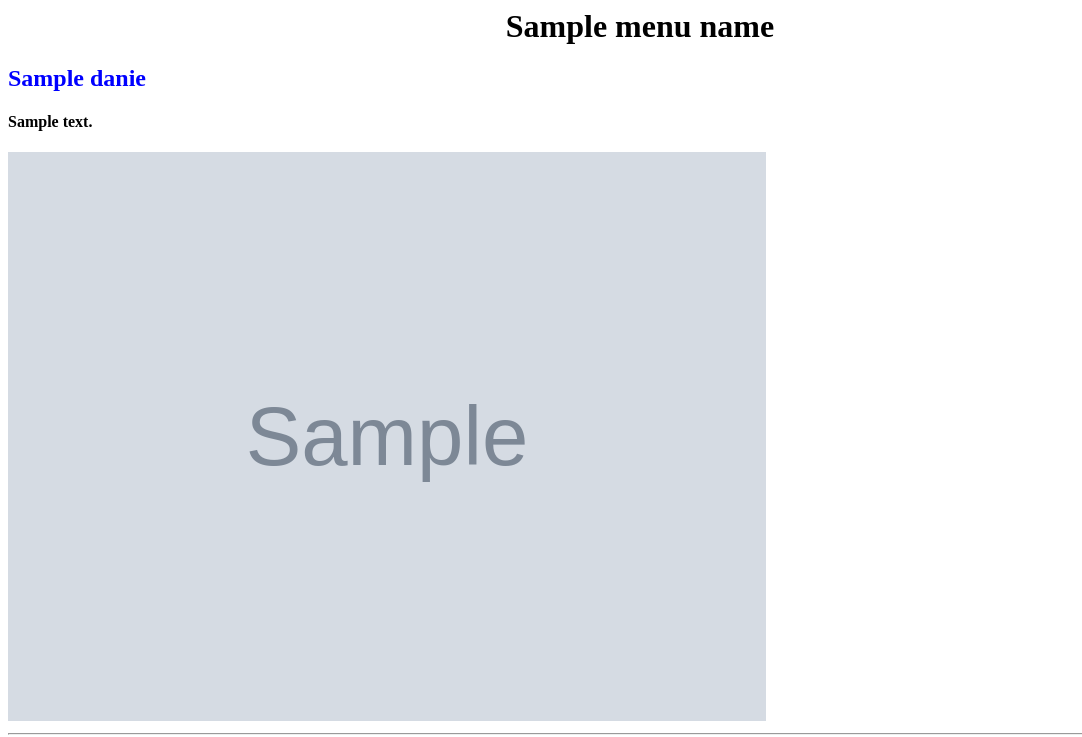
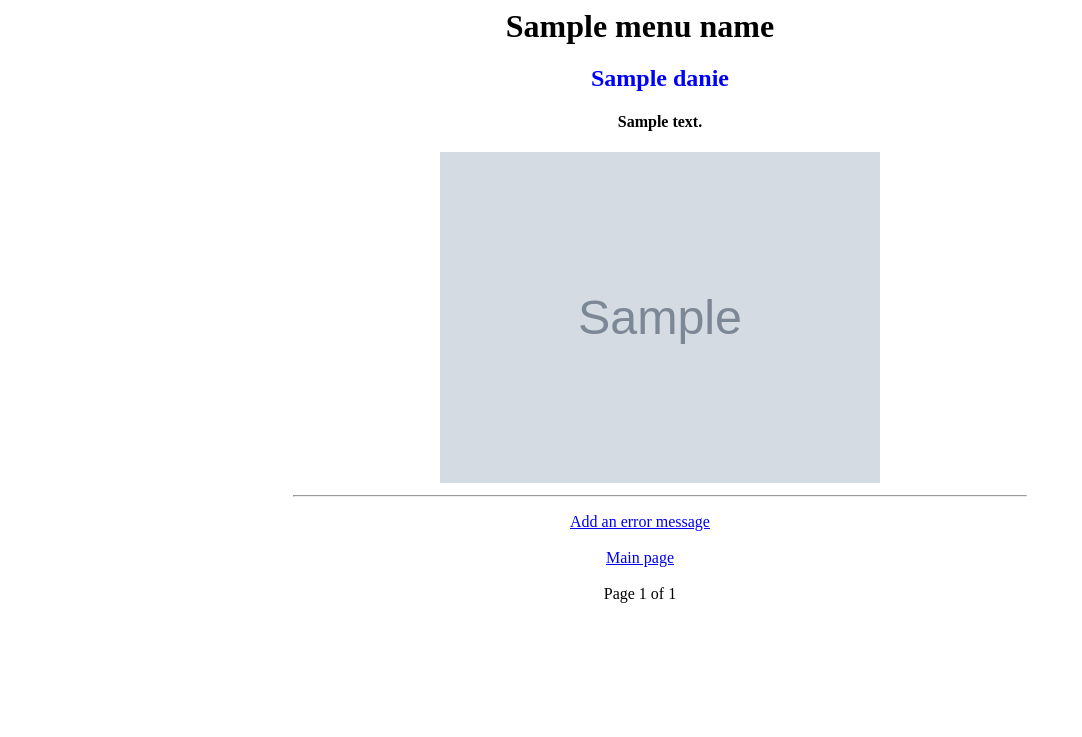
Before and after one commit to ScienceAndIT/e-menu, a Django app: template templates/emenu_app/menu.html in a window 1280 px wide. Shown: the top 737 px of the page, without its empty margins (0-1082 px from the left). After the commit the page ends 603 px from the top, so only its background shows below. Run offline with Django 3.2, Linux system fonts and the light colour scheme; tables that the repository leaves empty hold one stand-in row (values such as "Sample post"); the template is opened without the code that fills it: values that come from a table or form of the project are taken from there, most other values are stand-ins (such as "Sample title", 1, 10 or a date in 2020); grey boxes marked "Sample" are stand-in pictures.

Commit message:
CSS improved

```diff
--- a/static/css/emenu.css
+++ b/static/css/emenu.css
@@ -2,6 +2,10 @@ h1, li, img, footer {
     margin: 0 auto;
     width: 60%;
     text-align: center;
+}
+
+ul {
+    list-style-type: none;
 }
 
 h2 {
--- a/templates/emenu_app/menu.html
+++ b/templates/emenu_app/menu.html
@@ -10,18 +10,18 @@
         <h1>{{ menu_name }}</h1>
         {% if menu %}
             {% if danies %}
-
+            <ul>
                 {% for danie in danies_paginated %}
-
+                    <li>
                         <h2>{{ danie.title }}</h2>
                         <h4>{{danie.description}}</h4>
                         {% if danie.picture %}
 	                        <img src="{{ danie.picture.url }}" alt="Oops, no image" />
                             <hr/>
 	                    {% endif %}
-
+                    </li>
                 {% endfor %}
-
+            </ul>
             {% else %}
                 <strong>No dishes currently in menu.</strong>
             {% endif %}
```
